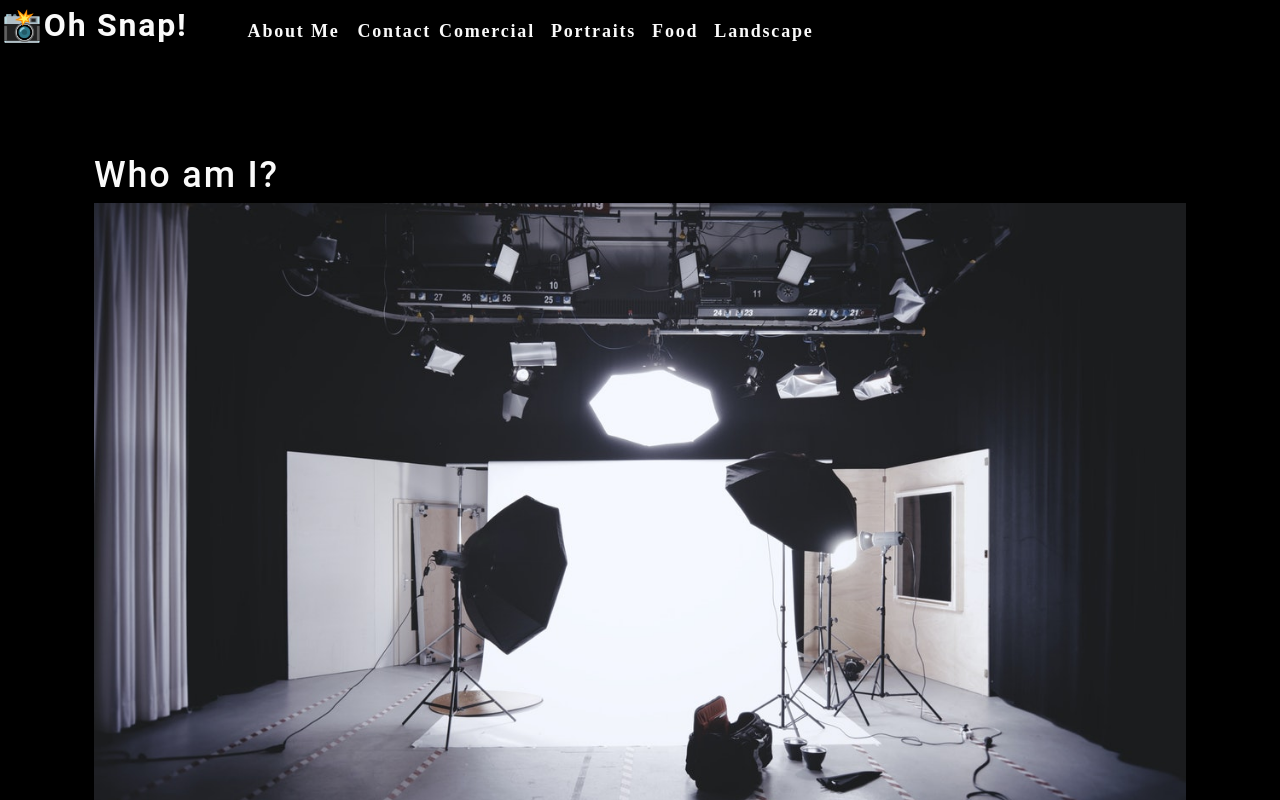
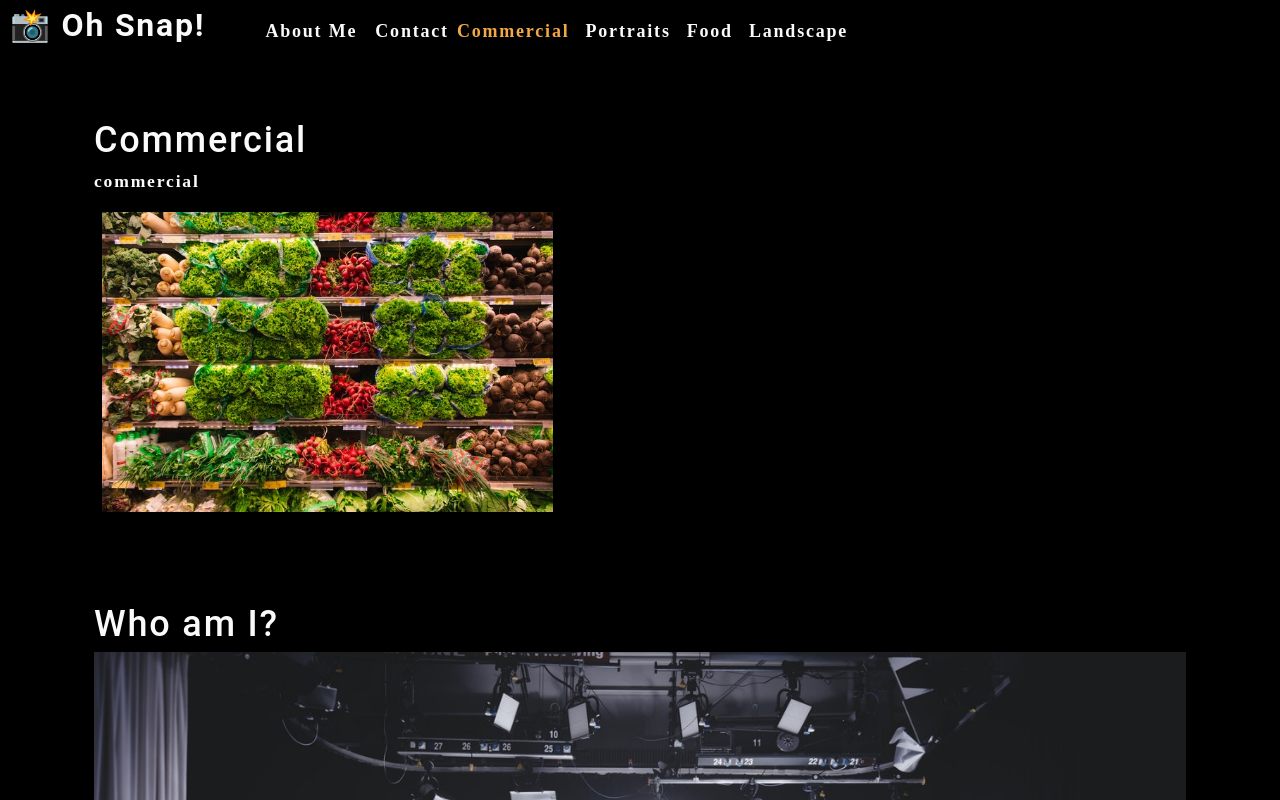
Before and after one commit to Bin-Ostrowski/photo-port, a React (Create React App) app in the folder photo-port/: page / in a window 1280 px wide. Shown: the top 800 px of the page. Built offline with nearby package versions, Linux system fonts and the light colour scheme.

Commit message:
filted categories props to app.js, add state and useEffect

```diff
--- a/photo-port/src/App.js
+++ b/photo-port/src/App.js
@@ -1,13 +1,38 @@
-import React from 'react';
-import About from './components/About'
-import Nav from './components/Nav'
+import React, { useState } from "react";
+import Nav from "./components/Nav";
+import About from "./components/About";
+import Gallery from "./components/Gallery";
 
 function App() {
+  //lift the props to parent
+  //initializing the category state as an array of a few objects
+  //chose to use the useState hook here so that we can have the
+  //option to change the categories at some point in the future
+  const [categories] = useState([
+    {
+      name: "commercial",
+      description:
+        "Photos of grocery stores, food trucks, and other commercial projects",
+    },
+    { name: "portraits", description: "Portraits of people in my life" },
+    { name: "food", description: "Delicious delicacies" },
+    {
+      name: "landscape",
+      description: "Fields, farmhouses, waterfalls, and the beauty of nature",
+    },
+  ]);
+
+  const [currentCategory, setCurrentCategory] = useState(categories[0]);
+
   return (
     <div>
-      <Nav></Nav>
+      <Nav
+        categories={categories}
+        setCurrentCategory={setCurrentCategory}
+        currentCategory={currentCategory}
+      ></Nav>
       <main>
-
+        <Gallery></Gallery>
         <About></About>
       </main>
     </div>
--- /dev/null
+++ b/photo-port/src/components/Gallery/index.js
@@ -0,0 +1,25 @@
+import React from "react";
+import { capitalizeFirstLetter } from "../../utils/helpers";
+import photo from "../../assets/small/commercial/0.jpg";
+
+function Gallery(props) {
+  const currentCategory = {
+    name: "commercial",
+    description:
+      "Photos of grocery stores, food trucks, and other commercial projects",
+  };
+  return (
+    <section>
+      <h1>{capitalizeFirstLetter(currentCategory.name)}</h1>
+      <p>{currentCategory.name}</p>
+      <div className="flex-row">
+        <img src={photo}
+        alt="Commercial Example"
+        className="img-thumbnail mx-1"
+        />
+      </div>
+    </section>
+  );
+}
+
+export default Gallery;
--- a/photo-port/src/components/Nav/index.js
+++ b/photo-port/src/components/Nav/index.js
@@ -1,44 +1,41 @@
-import React from "react";
+import React, { useEffect } from 'react';
+import { capitalizeFirstLetter } from "../../utils/helpers";
 
-function Nav() {
+function Nav(props) {
   //define the categories in an array above the return statement.
   //Instead of just listing each category's name, we'll create objects that contain each category's name and a short description.
   //That way, we can use that same data elsewhere in the app.
-  const categories = [
-    {
-      name: "Comercial",
-      description:
-        "Photos of grocery stores, food trucks, and other commercial projects",
-    },
-    {
-      name: "Portraits",
-      description: "Portraits of people in my life",
-    },
-    {
-      name: "Food",
-      description: "Delicious delicacies",
-    },
-    {
-      name: "Landscape",
-      description: "Fields, farmhouses, waterfalls, and the beauty of nature",
-    },
-  ];
 
-  //we've provided a function name to onClick(),
-  // we need to define it somewhere above the return statement
-  function categorySelected(name) {
-    console.log(`${name} clicked`);
-  }
+
+    const {
+      categories = [],
+      setCurrentCategory,
+      currentCategory,
+    } = props;
+
+  //use the useEffect Hook by invoking the function
+  useEffect(() => {
+    document.title = capitalizeFirstLetter(currentCategory.name);
+  }, [currentCategory]);
+  //first argument is the callback function, and the second argument is an array with a
+  //single element, currentCategory. The second argument directs the hook to re-render
+  //the component on changes to the value of this state. In other words,
+  //if currentCategory changes now, the component will re-render so that the change
+  //in document.title will be visible to the use
 
   return (
-    <header className="flex-row">
+    <header className="flex-row px-1">
       <h2>
         {/* //adding the logo to the navigation and the About and Contact sections.  */}
         {/* //reason we'll use a separate data-testid attribute specific for testing purposes
         //instead of using the id attribute is the same as why we don't query an element
         // by its class: to follow the best-practice principle of separating concerns. */}
         <a data-testid="link" href="/">
-          <span role="img" aria-label="camera"> 📸</span>Oh Snap!
+          <span role="img" aria-label="camera">
+            {" "}
+            📸
+            </span>{" "}
+            Oh Snap!
           </a>
       </h2>
       <nav>
@@ -52,8 +49,15 @@
           {/* //map over the categories array*/}
           {/* Whenever we map over anything in JSX, the outermost element must have a key attribute
           that's set to be something unique. This helps React keep track of items in the virtual DOM */}
-          {categories.map((category) => (
-            <li className="mx-1" key={category.name}>
+                 {categories.map((category) => (
+
+            //short-circuit expression
+            //currentCategory.name === category.name will get evaluated, and as long as it is true,
+            //then the second bit of the short circuit, navActive, will be returned.
+            <li  className={`mx-1 ${
+              currentCategory.name === category.name && 'navActive'
+              }`}
+            key={category.name}>
               {/* //Note also the use of parentheses in the map callback to return JSX. When you map over
                 //an array in a JSX expression, you should return only a single JSX element—like how you
                 //can only return a single element from a React component. */}
@@ -61,8 +65,12 @@
               {/* set up event listener to return category name when a category is clicked
                 we'll use the built-in onClick() method */}
               {/* //In that case, let's wrap the categorySelected reference in an anonymous arrow function */}
-              <span onClick={() => categorySelected(category.name)}>
-                {category.name}
+              <span
+                onClick={() => {
+                  setCurrentCategory(category)
+                }}
+              >
+                {capitalizeFirstLetter(category.name)}
               </span>
               {/* //The onClick() attribute is expecting a callback function declaration.
               It's important that we wrap it in a function declaration rather than just calling categorySelected(category.name),
```
